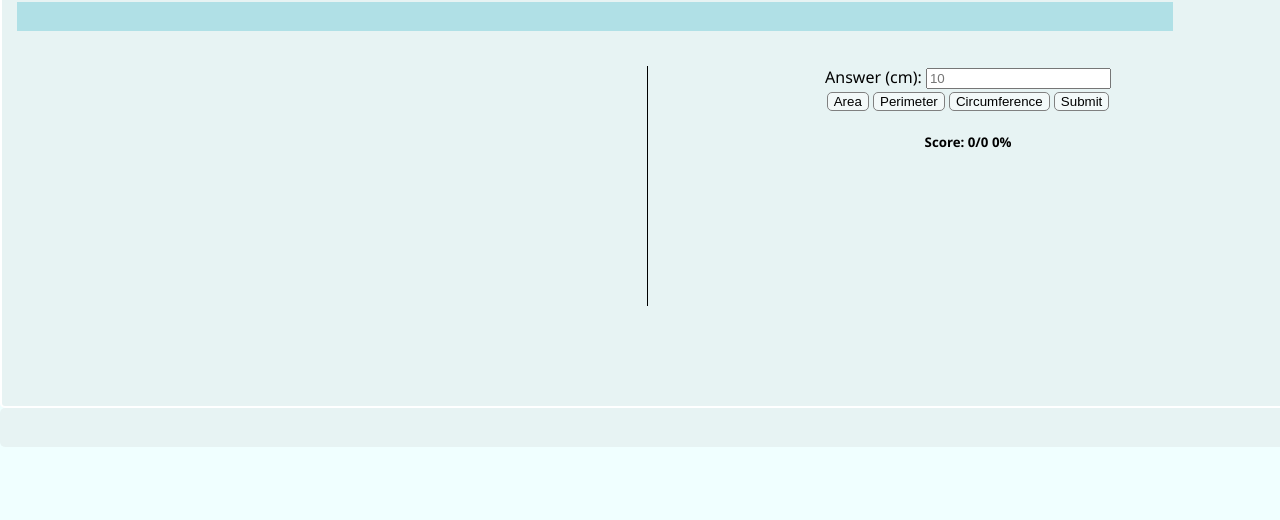
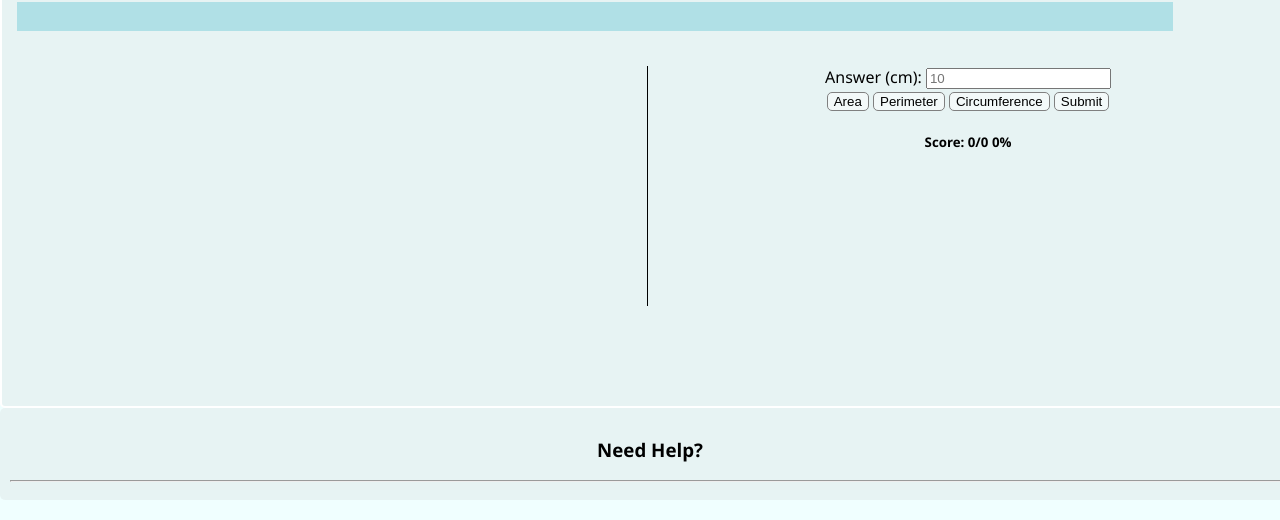
Before and after one commit to Jacalastre123/pericular, a plain HTML site: page index.html in a window 1280 px wide. Shown: the part 96-616 px from the top of the page. Drawn offline with Linux system fonts and the light colour scheme.

Commit message:
Update index.html

```diff
--- a/index.html
+++ b/index.html
@@ -42,7 +42,7 @@
     </div>
     </div>
 </div>
- <template>
+ <template id="helpTemp">
     <h2>How to Play:</h2>
     <h3>Area</h3>
     <p>You multiply the two numbers together, as known as the width (bottom of the rectangle) and the height(The side of a rectangle).</p>
@@ -52,7 +52,7 @@
     <p>Firstly, the number nearly the circle is the radius, use 2 x Pi x Radius to find out the circumference. If you ever find need a diameter, just multiply it by Pi.</p>
     </template>
 <div class="helper">
-   <h3 id="dropDown" onclick="slide()>Need Help?</h3>
+   <h3 id="dropDown" onclick="slide()">Need Help?</h3>
        <hr>
 </div>
     <script src="main.js" defer></script>
```
